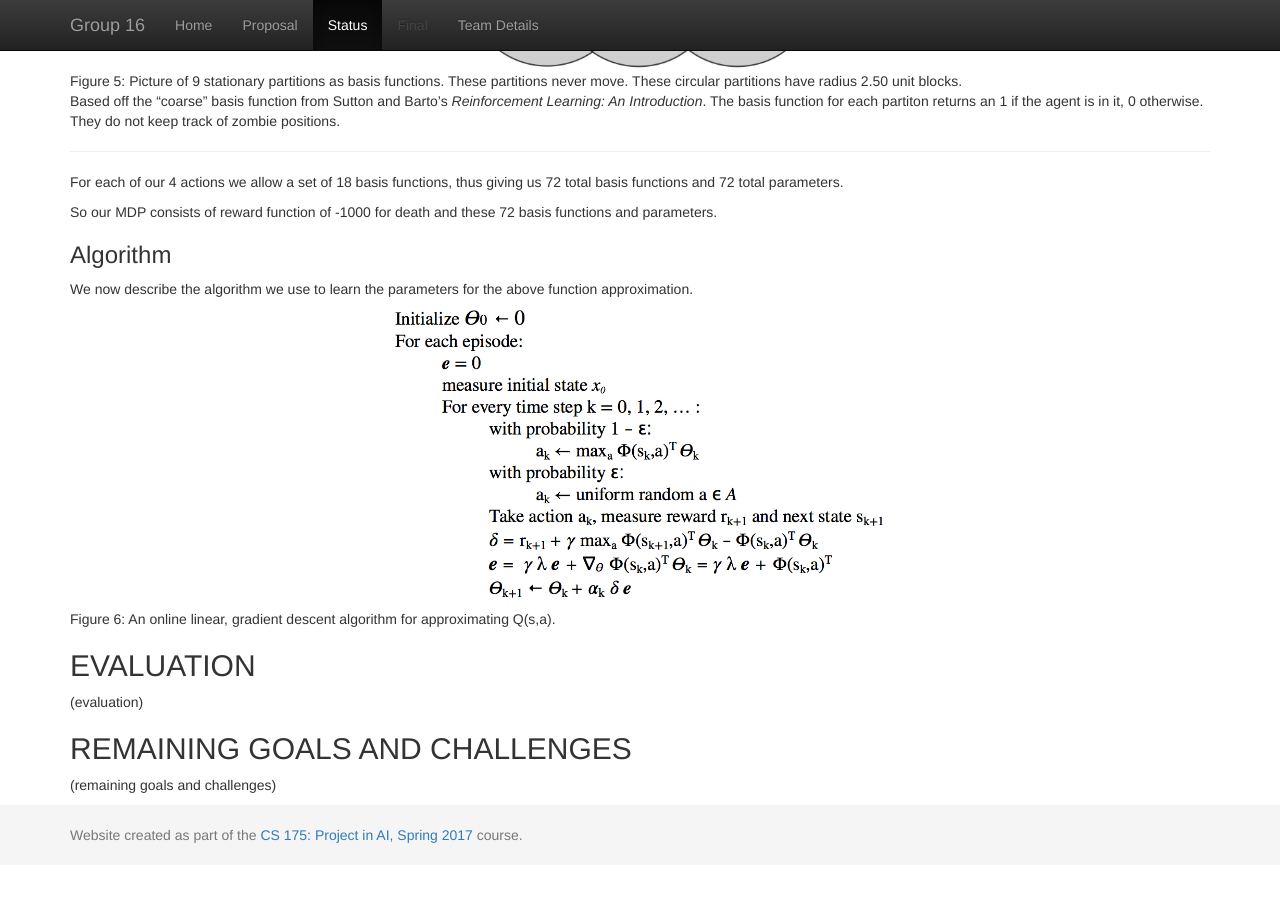
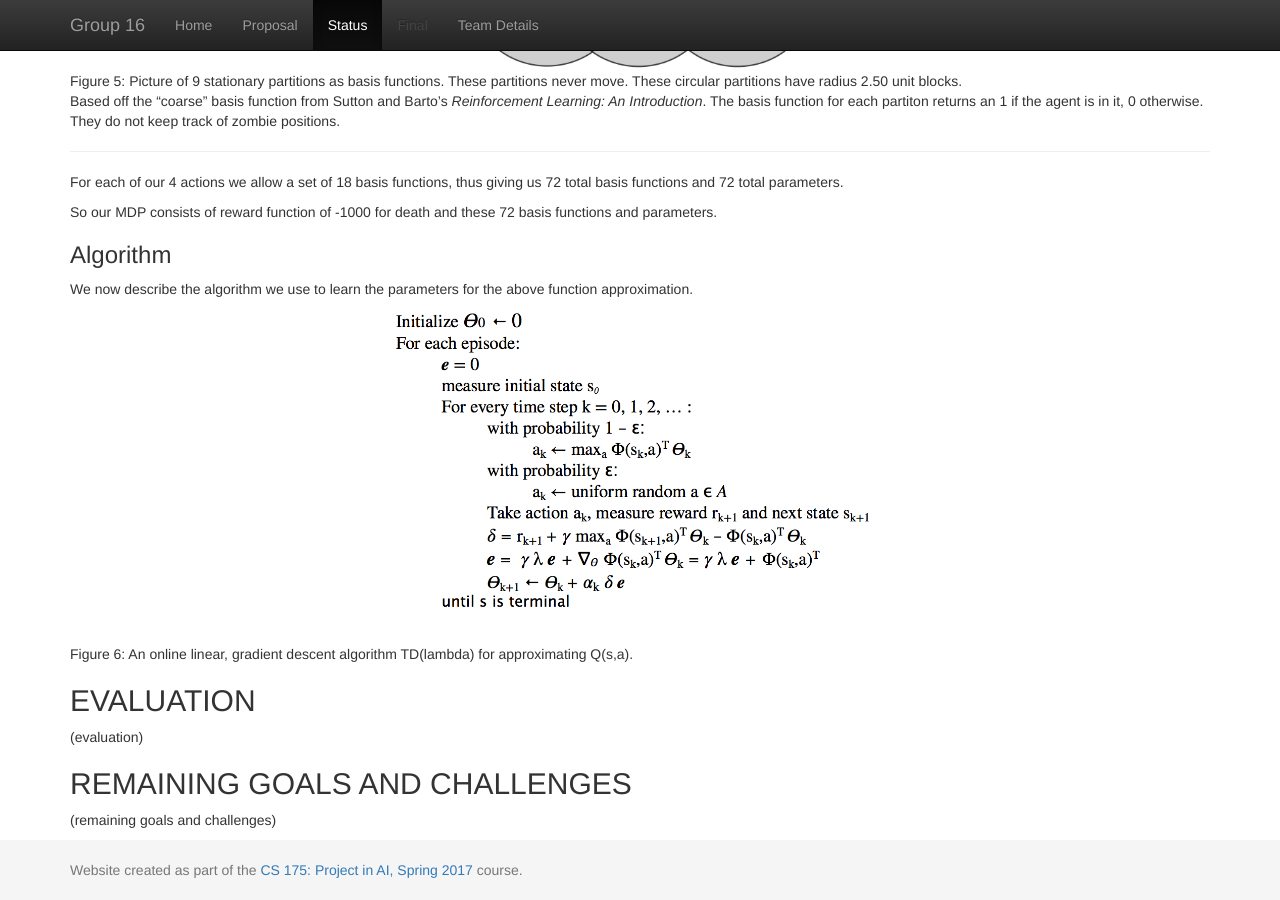
Before and after one commit to becamorin20/Group-16, a Jekyll site: the page built from docs/status.md, in a window 1280 px wide and 900 px high, scrolled down 2783 px. Built offline with Jekyll 4.4.1, drawn with Linux system fonts in a browser that asks for light colours; before the commit the page ends 3648 px from its top, so only the background shows below that.

Commit message:
Update status.md

```diff
--- a/docs/status.md
+++ b/docs/status.md
@@ -74,8 +74,8 @@
 
 ### Algorithm
 We now describe the algorithm we use to learn the parameters for the above function approximation.
-<div align="center"><img src="https://github.com/becamorin20/Group-16/blob/master/docs/images/algorithm.png" width="500"></div>
-Figure 6: An online linear, gradient descent algorithm for approximating Q(s,a).
+<div align="center"><img src="https://github.com/becamorin20/Group-16/blob/master/docs/images/algorithm2.png" width="500"></div>
+Figure 6: An online linear, gradient descent algorithm TD(lambda) for approximating Q(s,a).
 
 ## EVALUATION
 (evaluation)
```
